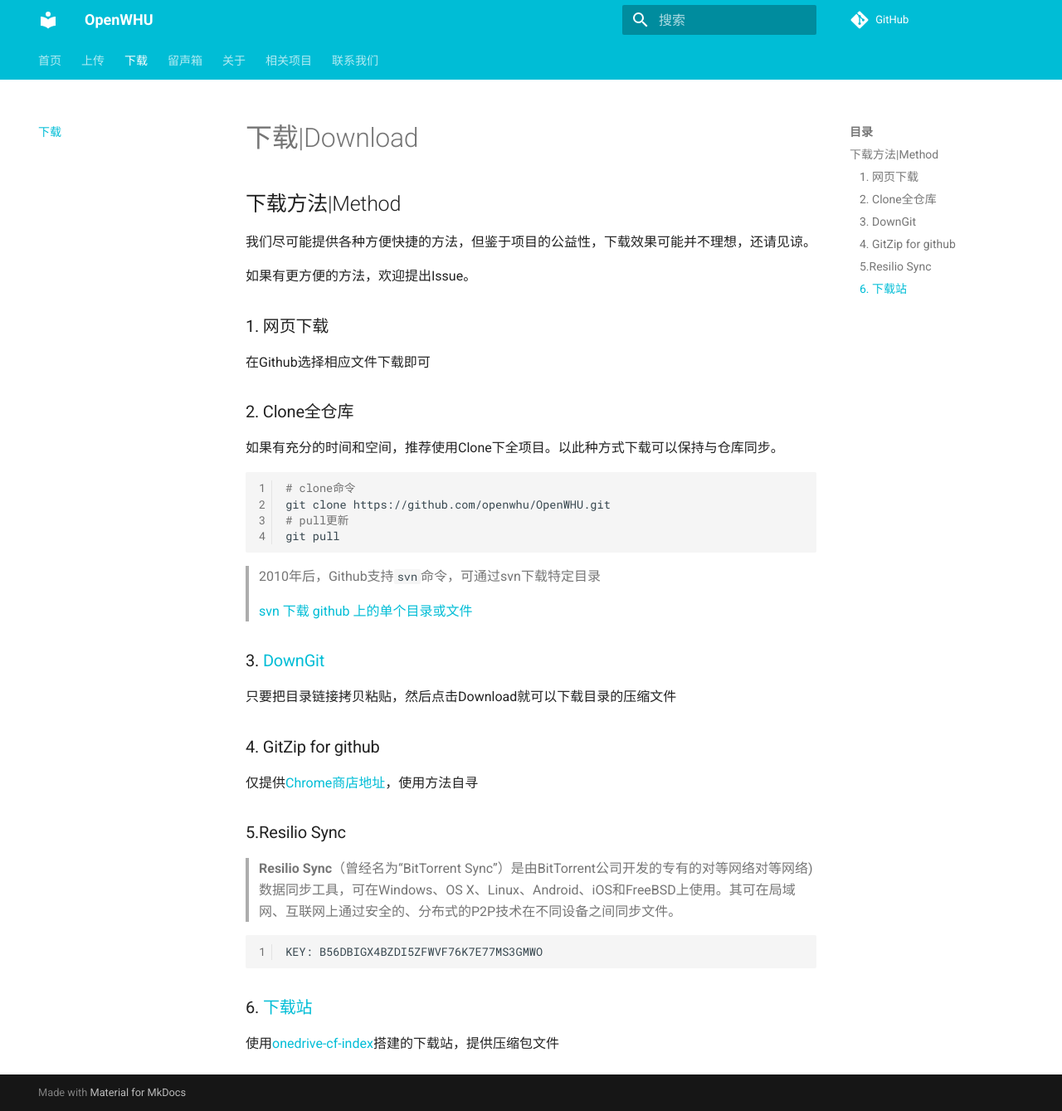
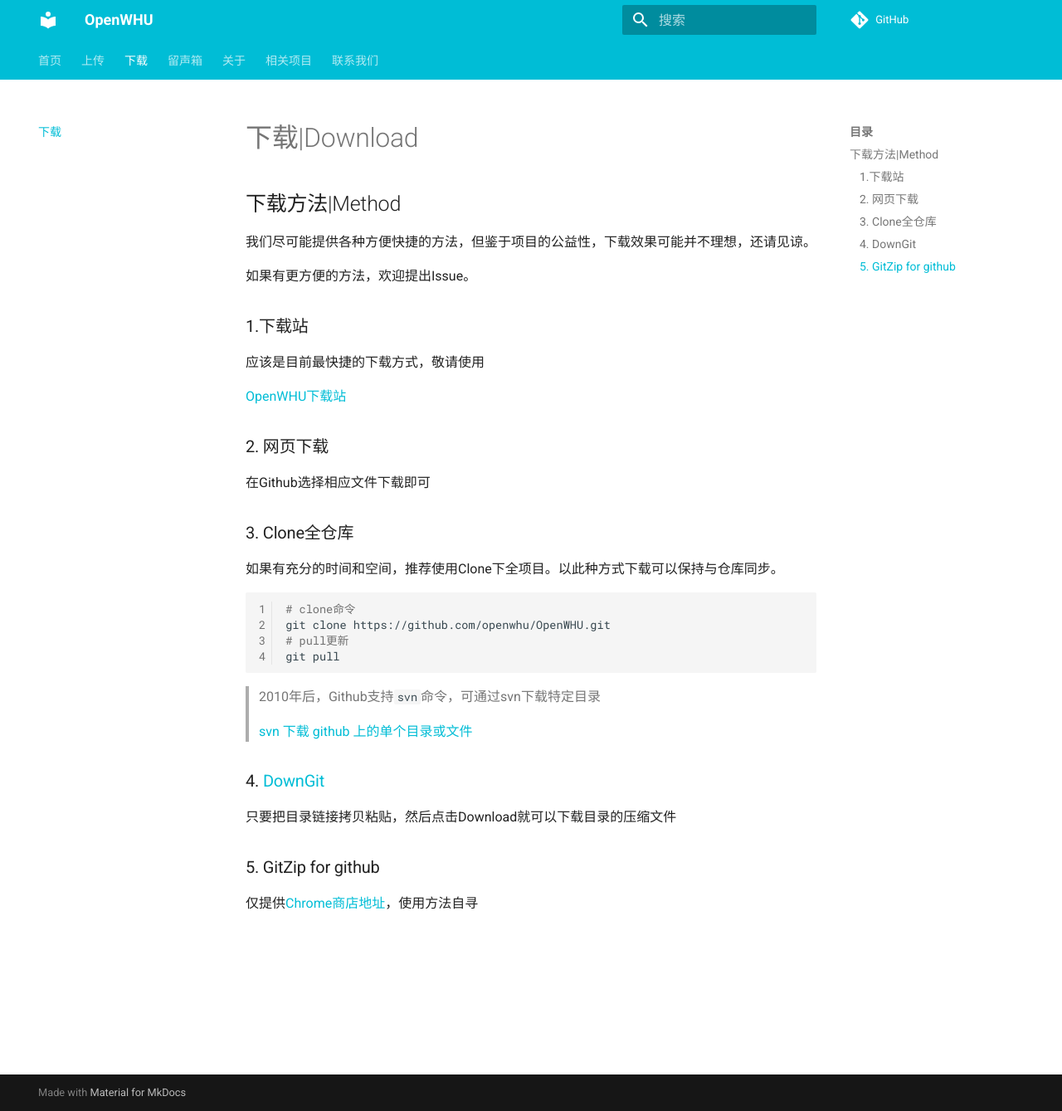
Before and after one commit to openwhu/openwhu.github.io, an MkDocs documentation site: the page built from docs/download.md, in a window 1280 px wide and 1339 px high. Shown: the whole window at 83% size. Built offline with MkDocs 1.6.1 and Material for MkDocs 9.7.7, drawn with Linux system fonts in a browser that asks for light colours; comment, search, counter and statistics services are not loaded.

Commit message:
update download and upload page

````diff
--- a/docs/download.md
+++ b/docs/download.md
@@ -6,11 +6,18 @@
 
 如果有更方便的方法，欢迎提出Issue。
 
-### 1. 网页下载
+### 1.下载站
+
+应该是目前最快捷的下载方式，敬请使用
+
+[OpenWHU下载站](https://download.openwhu.cn)
+<!-- 等域名备案好了就上线 -->
+
+### 2. 网页下载
 
 在Github选择相应文件下载即可
 
-### 2. Clone全仓库
+### 3. Clone全仓库
 
 如果有充分的时间和空间，推荐使用Clone下全项目。以此种方式下载可以保持与仓库同步。
 
@@ -25,22 +32,10 @@
 >
 > [svn 下载 github 上的单个目录或文件](https://www.runoob.com/w3cnote/svn-co-github-dir.html)
 
-### 3. [DownGit](https://minhaskamal.github.io/DownGit/#/home)
+### 4. [DownGit](https://minhaskamal.github.io/DownGit/#/home)
 
 只要把目录链接拷贝粘贴，然后点击Download就可以下载目录的压缩文件
 
-### 4. GitZip for github
+### 5. GitZip for github
 
 仅提供[Chrome商店地址](https://chrome.google.com/webstore/detail/gitzip-for-github/ffabmkklhbepgcgfonabamgnfafbdlkn)，使用方法自寻
-
-### 5.Resilio Sync
-
-> **Resilio Sync**（曾经名为“BitTorrent Sync”）是由BitTorrent公司开发的专有的对等网络对等网络)数据同步工具，可在Windows、OS X、Linux、Android、iOS和FreeBSD上使用。其可在局域网、互联网上通过安全的、分布式的P2P技术在不同设备之间同步文件。
-
-```
-KEY: B56DBIGX4BZDI5ZFWVF76K7E77MS3GMWO
-```
-
-### 6. [下载站](https://onedrive.openwhu.workers.dev/OpenWHU/)
-
-使用[onedrive-cf-index](https://github.com/spencerwooo/onedrive-cf-index)搭建的下载站，提供压缩包文件
````
Also changed, not shown: docs/index.md (+1 -1 lines), docs/upload.md (+2 -1 lines).
